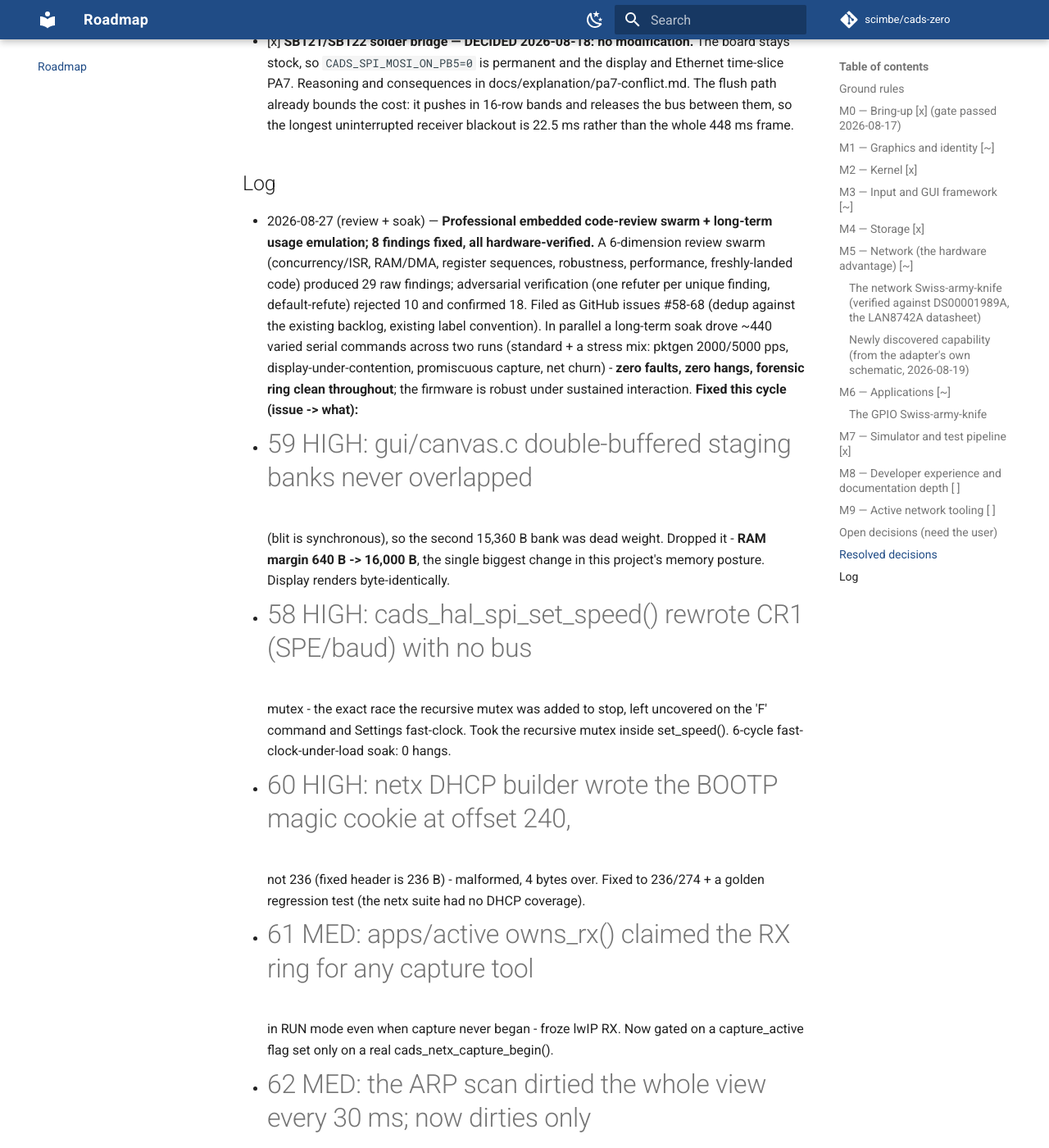
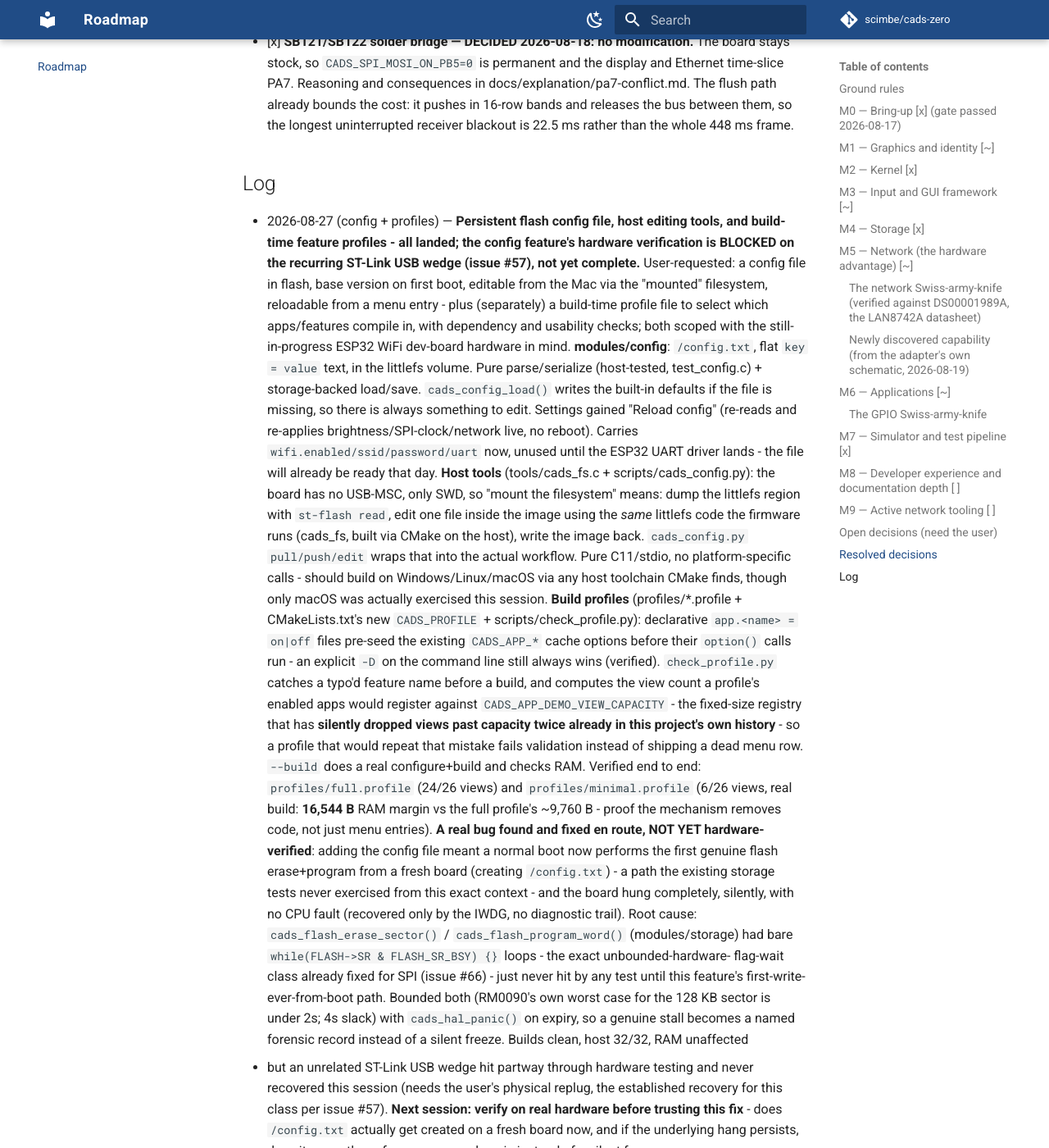
Before and after one commit to scimbe/cads-zero-firmware, an MkDocs documentation site: the page built from docs/ROADMAP.md, in a window 1280 px wide and 1400 px high, scrolled down 39688 px. Shown: the whole window at 82% size. Built offline with MkDocs 1.6.1 and Material for MkDocs 9.7.7, drawn with Linux system fonts in a browser that asks for light colours; comment, search, counter and statistics services are not loaded; some of the changed text lies outside the part shown.

Commit message:
docs: log the config file, host tools, build profiles, and the pending flash-timeout hardware verification
Co-Authored-By: Claude Fable 5 <noreply@anthropic.com>
Claude-Session: https://claude.ai/code/session_01N1qAb9bASKrktxWFbJ8cC4

```diff
--- a/docs/ROADMAP.md
+++ b/docs/ROADMAP.md
@@ -2063,6 +2063,64 @@ _None outstanding._
 
 ## Log
 
+- 2026-08-27 (config + profiles) — **Persistent flash config file, host
+  editing tools, and build-time feature profiles - all landed; the config
+  feature's hardware verification is BLOCKED on the recurring ST-Link USB
+  wedge (issue #57), not yet complete.** User-requested: a config file in
+  flash, base version on first boot, editable from the Mac via the "mounted"
+  filesystem, reloadable from a menu entry - plus (separately) a build-time
+  profile file to select which apps/features compile in, with dependency and
+  usability checks; both scoped with the still-in-progress ESP32 WiFi
+  dev-board hardware in mind.
+  **modules/config**: `/config.txt`, flat `key = value` text, in the littlefs
+  volume. Pure parse/serialize (host-tested, test_config.c) + storage-backed
+  load/save. `cads_config_load()` writes the built-in defaults if the file is
+  missing, so there is always something to edit. Settings gained "Reload
+  config" (re-reads and re-applies brightness/SPI-clock/network live, no
+  reboot). Carries `wifi.enabled/ssid/password/uart` now, unused until the
+  ESP32 UART driver lands - the file will already be ready that day.
+  **Host tools** (tools/cads_fs.c + scripts/cads_config.py): the board has no
+  USB-MSC, only SWD, so "mount the filesystem" means: dump the littlefs
+  region with `st-flash read`, edit one file inside the image using the
+  *same* littlefs code the firmware runs (cads_fs, built via CMake on the
+  host), write the image back. `cads_config.py pull/push/edit` wraps that
+  into the actual workflow. Pure C11/stdio, no platform-specific calls -
+  should build on Windows/Linux/macOS via any host toolchain CMake finds,
+  though only macOS was actually exercised this session.
+  **Build profiles** (profiles/*.profile + CMakeLists.txt's new
+  `CADS_PROFILE` + scripts/check_profile.py): declarative `app.<name> =
+  on|off` files pre-seed the existing `CADS_APP_*` cache options before their
+  `option()` calls run - an explicit `-D` on the command line still always
+  wins (verified). `check_profile.py` catches a typo'd feature name before a
+  build, and computes the view count a profile's enabled apps would register
+  against `CADS_APP_DEMO_VIEW_CAPACITY` - the fixed-size registry that has
+  **silently dropped views past capacity twice already in this project's own
+  history** - so a profile that would repeat that mistake fails validation
+  instead of shipping a dead menu row. `--build` does a real configure+build
+  and checks RAM. Verified end to end: `profiles/full.profile` (24/26 views)
+  and `profiles/minimal.profile` (6/26 views, real build: **16,544 B** RAM
+  margin vs the full profile's ~9,760 B - proof the mechanism removes code,
+  not just menu entries).
+  **A real bug found and fixed en route, NOT YET hardware-verified**: adding
+  the config file meant a normal boot now performs the first genuine flash
+  erase+program from a fresh board (creating `/config.txt`) - a path the
+  existing storage tests never exercised from this exact context - and the
+  board hung completely, silently, with no CPU fault (recovered only by the
+  IWDG, no diagnostic trail). Root cause: `cads_flash_erase_sector()` /
+  `cads_flash_program_word()` (modules/storage) had bare
+  `while(FLASH->SR & FLASH_SR_BSY) {}` loops - the exact unbounded-hardware-
+  flag-wait class already fixed for SPI (issue #66) - just never hit by any
+  test until this feature's first-write-ever-from-boot path. Bounded both
+  (RM0090's own worst case for the 128 KB sector is under 2s; 4s slack) with
+  `cads_hal_panic()` on expiry, so a genuine stall becomes a named forensic
+  record instead of a silent freeze. Builds clean, host 32/32, RAM unaffected
+  - but an unrelated ST-Link USB wedge hit partway through hardware testing
+  and never recovered this session (needs the user's physical replug, the
+  established recovery for this class per issue #57). **Next session: verify
+  on real hardware before trusting this fix** - does `/config.txt` actually
+  get created on a fresh board now, and if the underlying hang persists, does
+  it correctly surface as a named panic instead of a silent freeze.
+
 - 2026-08-27 (review + soak) — **Professional embedded code-review swarm +
   long-term usage emulation; 8 findings fixed, all hardware-verified.** A
   6-dimension review swarm (concurrency/ISR, RAM/DMA, register sequences,
```
